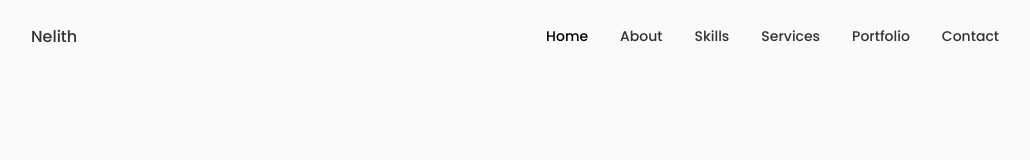
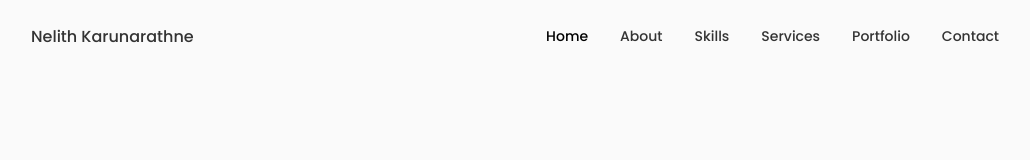
Before and after one commit to Nelithhh/Nelith-Portfolio, a React (Vite) app: page / in a window 1280 px wide. Shown: the top 160 px of the page, without its empty margins (125-1155 px from the left). Built offline with nearby package versions, Linux system fonts and the light colour scheme.

Commit message:
Added favicon image

```diff
--- a/index.html
+++ b/index.html
@@ -2,7 +2,7 @@
 <html lang="en">
   <head>
     <meta charset="UTF-8" />
-    <link rel="icon" type="image/svg+xml" href="/vite.svg" />
+    <link rel="icon" type="image/svg+xml" href="./src/assets/nelith.png" />
     <meta name="viewport" content="width=device-width, initial-scale=1.0" />
     <link href='https://unpkg.com/boxicons@2.1.4/css/boxicons.min.css' rel='stylesheet'>
     <link rel="stylesheet" href="https://unicons.iconscout.com/release/v4.0.8/css/line.css">
--- a/src/components/header/Header.jsx
+++ b/src/components/header/Header.jsx
@@ -8,7 +8,7 @@ function Header() {
   return (
     <header className="header">
         <nav className="nav container">
-            <a href="index.html" className="nav__logo">Nelith</a>
+            <a href="index.html" className="nav__logo">Nelith Karunarathne</a>
 
             <div className={Toggle ? "nav__menu show-menu" : "nav__menu"}>
                 <ul className="nav__list grid">
```
Also changed, not shown: src/assets/nelith.png (added).
